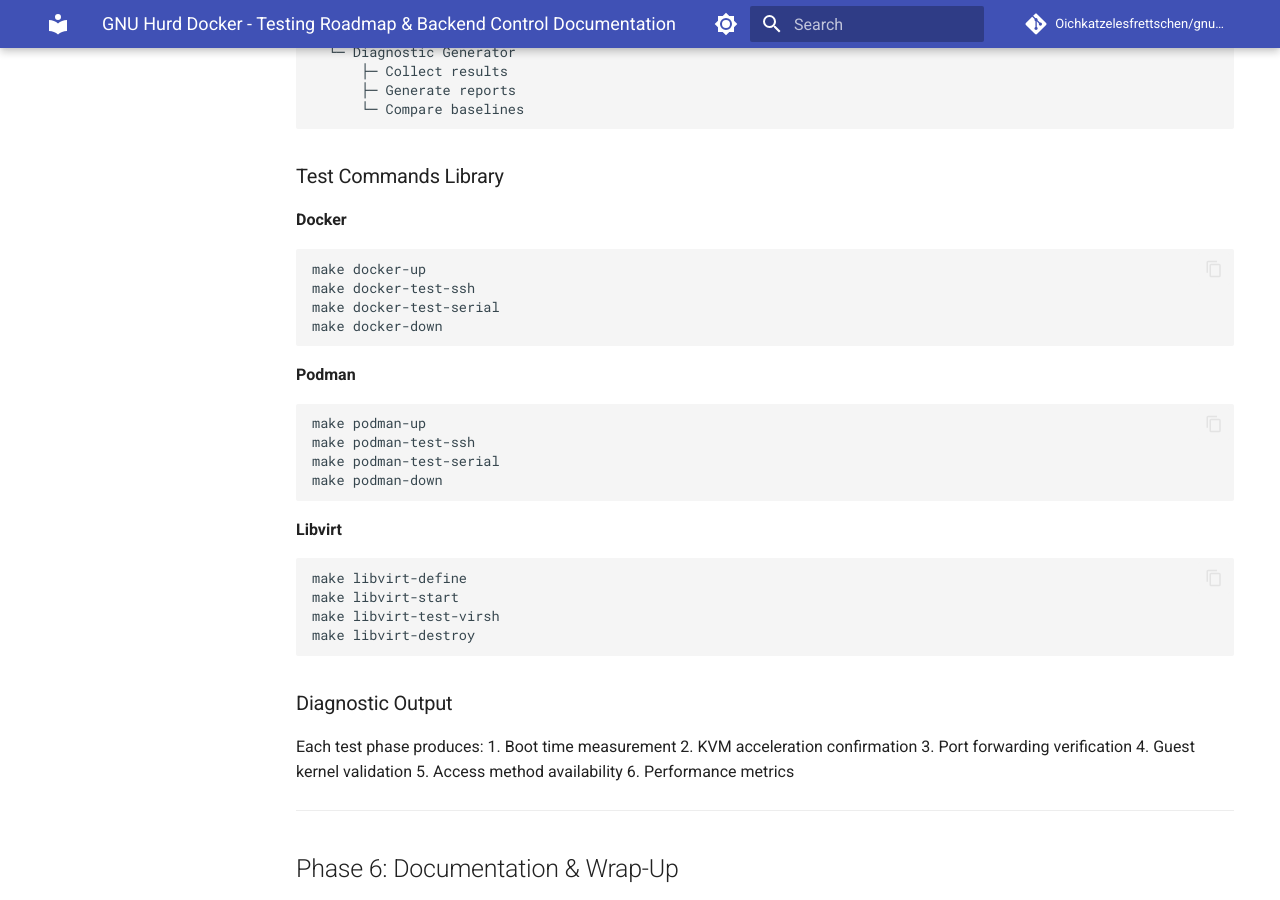
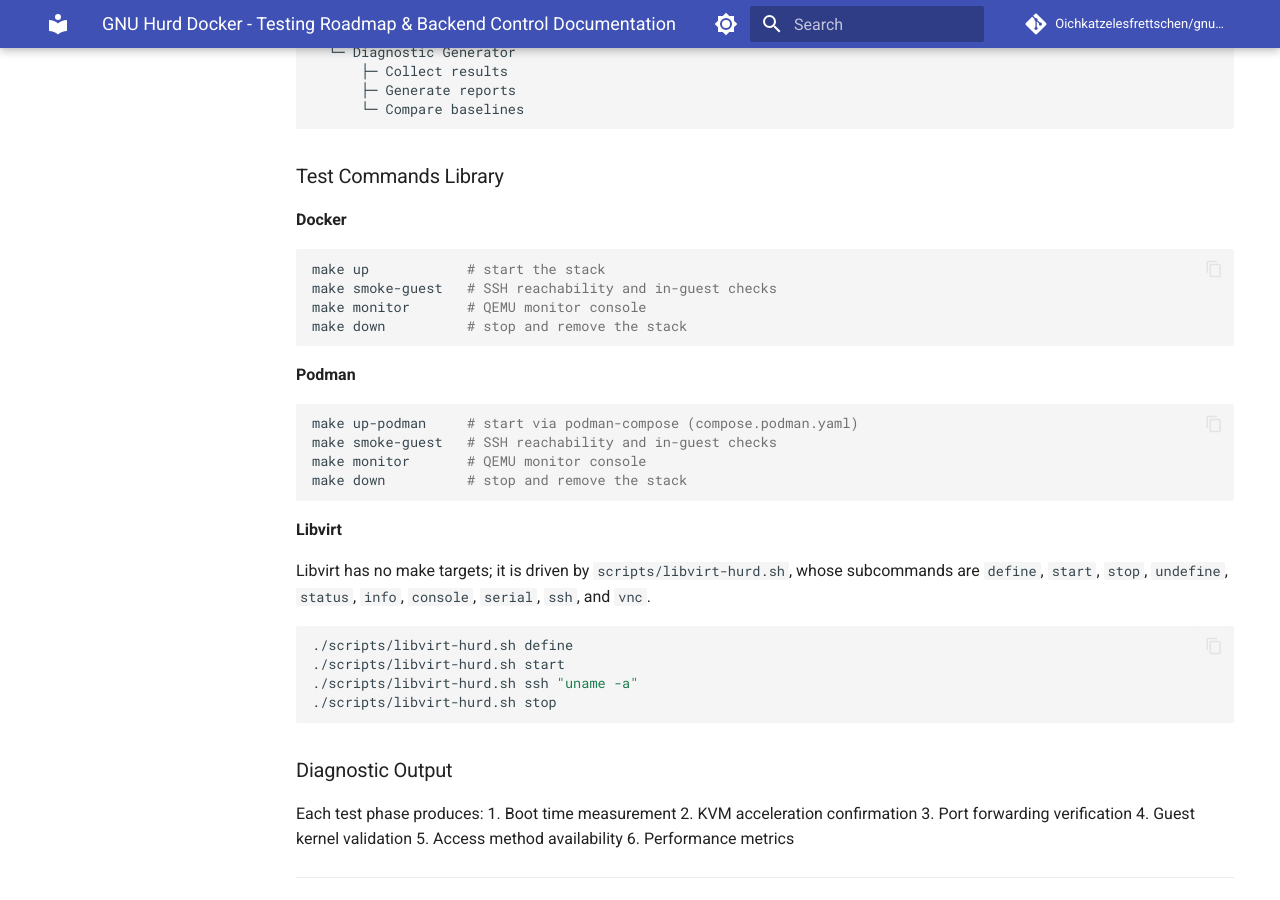
Before and after one commit to Oichkatzelesfrettschen/gnu-hurd-docker, an MkDocs documentation site: the page built from docs/09-TESTING-ROADMAP.md, in a window 1280 px wide and 900 px high, scrolled down 9109 px. Built offline with MkDocs 1.6.1 and Material for MkDocs 9.7.7, drawn with Linux system fonts in a browser that asks for light colours; comment, search, counter and statistics services are not loaded; the version menu is left out.

Commit message:
docs: name the make targets and environment variables that exist
Live documentation instructs readers to run make targets the Makefile does
not define and to set variables entrypoint.sh does not read.  A phantom
variable is worse than an unknown option, because the reader concludes the
setting was tried and did not help.

09-TESTING-ROADMAP.md listed twelve backend targets, none of which exist.
The Docker and Podman blocks become up, up-podman, smoke-guest, monitor,
and down.  Libvirt has no make targets at all and is driven by
scripts/libvirt-hurd.sh, whose subcommands the block now names.
AUDIT-2026-05-12.md cited make vnc-up and make latest-image, which are
up-vnc and setup-latest.

The storage recipes in COMMON-ISSUES.md and IO-ERROR-FIX.md set
QEMU_STORAGE and QEMU_EXTRA_ARGS, neither of which is read.  The disk bus
is QEMU_DISK_BUS, where the old sata value corresponds to ahci, and the
machine type is QEMU_MACHINE rather than a fragment of a QEMU argument
string.

environment-variables.md gains a table mapping each variable that older
documents name to the one that carries the same intent, so a reader who
arrives holding QEMU_CPU or QEMU_ACCEL finds out what to use instead.
Verified in both directions against entrypoint.sh: every variable in the
"actually read" column is read, and every variable in the "not read"
column is absent.

Assisted-by: Claude (Opus 5)

````diff
--- a/docs/09-TESTING-ROADMAP.md
+++ b/docs/09-TESTING-ROADMAP.md
@@ -469,26 +469,31 @@ Test Coordinator (LLM)
 
 **Docker**
 ```bash
-make docker-up
-make docker-test-ssh
-make docker-test-serial
-make docker-down
+make up            # start the stack
+make smoke-guest   # SSH reachability and in-guest checks
+make monitor       # QEMU monitor console
+make down          # stop and remove the stack
 ```
 
 **Podman**
 ```bash
-make podman-up
-make podman-test-ssh
-make podman-test-serial
-make podman-down
+make up-podman     # start via podman-compose (compose.podman.yaml)
+make smoke-guest   # SSH reachability and in-guest checks
+make monitor       # QEMU monitor console
+make down          # stop and remove the stack
 ```
 
 **Libvirt**
+
+Libvirt has no make targets; it is driven by `scripts/libvirt-hurd.sh`, whose
+subcommands are `define`, `start`, `stop`, `undefine`, `status`, `info`,
+`console`, `serial`, `ssh`, and `vnc`.
+
 ```bash
-make libvirt-define
-make libvirt-start
-make libvirt-test-virsh
-make libvirt-destroy
+./scripts/libvirt-hurd.sh define
+./scripts/libvirt-hurd.sh start
+./scripts/libvirt-hurd.sh ssh "uname -a"
+./scripts/libvirt-hurd.sh stop
 ```
 
 ### Diagnostic Output
````
Also changed, not shown: docs/03-CONFIGURATION/environment-variables.md (+27 -0 lines), docs/06-TROUBLESHOOTING/COMMON-ISSUES.md (+9 -9 lines), docs/06-TROUBLESHOOTING/filesystem/IO-ERROR-FIX.md (+5 -5 lines), docs/reports/AUDIT-2026-05-12.md (+1 -1 lines).
